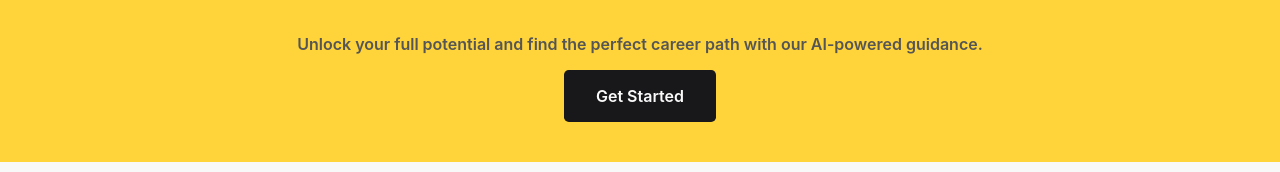
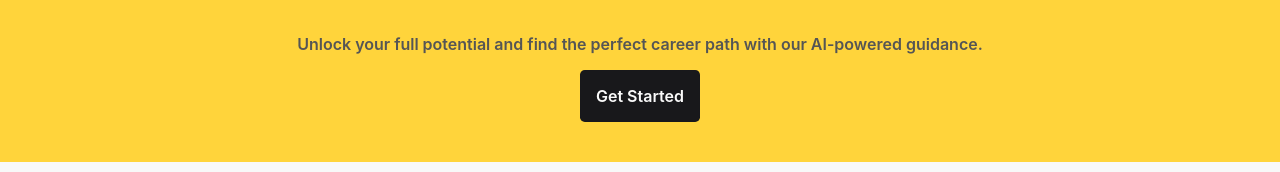
Before and after one commit to colmedev/IA-KuroJam, a React (Vite) app in the folder Frontend/: page / in a window 1280 px wide. Shown: the part 133-305 px from the top of the page. Built offline with nearby package versions, Linux system fonts and the light colour scheme; no server answers.

Commit message:
style: :lipstick: change the padding of the button

```diff
--- a/Frontend/src/components/Button/Button.css
+++ b/Frontend/src/components/Button/Button.css
@@ -2,7 +2,7 @@
 .button {
   cursor: pointer;
   display: inline-block;
-  padding: 1rem 2rem;
+  padding: 1rem;
   margin: 0.5rem 0;
   background-color: var(--color-primary);
   border: none;
```
